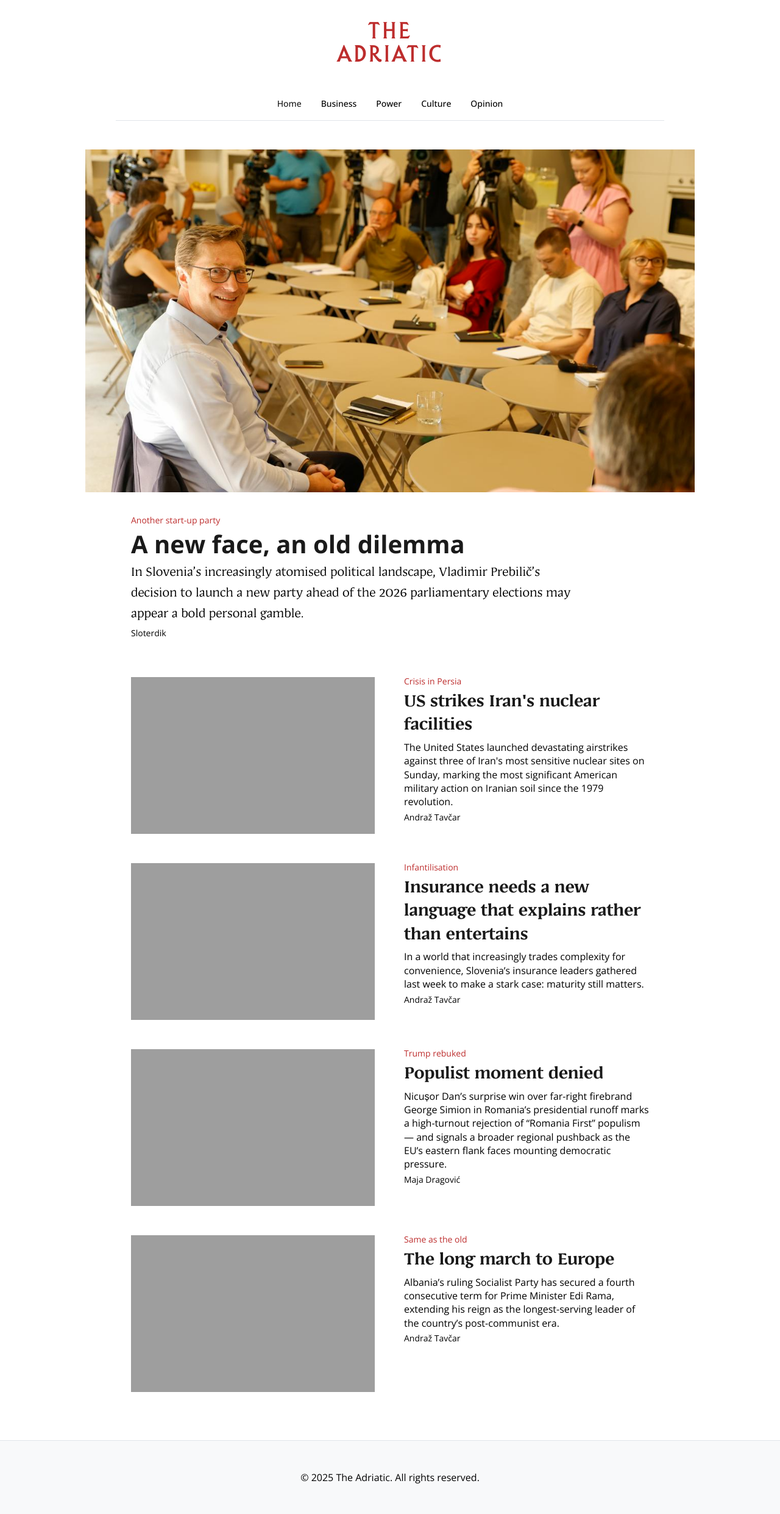
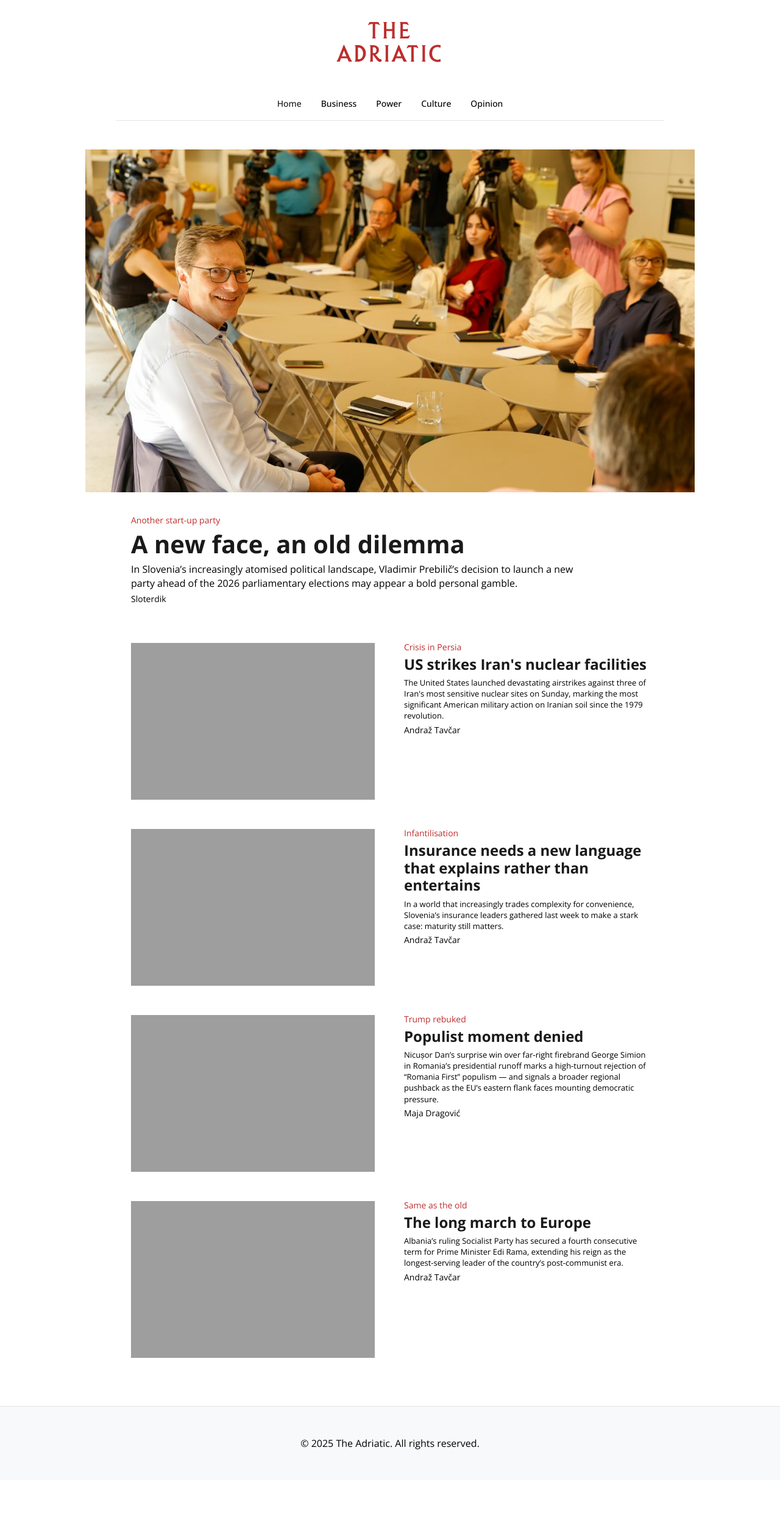
Before and after one commit to tfhoerest/azt, a Jekyll site: the page built from index.html, in a window 1280 px wide. Shown: the whole page at 61% size. Built offline with Jekyll 4.4.1, drawn with Linux system fonts in a browser that asks for light colours; the list of posts is cut into pages by our own code; after the commit the page ends 2426 px from its top, so only the background shows below that.

Commit message:
Update home.html

```diff
--- a/_layouts/home.html
+++ b/_layouts/home.html
@@ -85,9 +85,9 @@ layout: default
 }
 
 .hero-summary {
-    font-family: 'Adriatic22', Georgia, serif;
-    font-size: var(--z-ds-fontsize-24);
-    font-weight: 500;
+    font-family: 'Open Sans', Arial, sans-serif;
+    font-size: var(--z-ds-fontsize-20);
+    font-weight: 300;
     color: var(--z-ds-color-text-70);
     line-height: 1.2 !important;  /* Tighter line height */
     margin-top: 0px !important;  /* Remove any top margin */
@@ -127,8 +127,8 @@ layout: default
 }
 
 .article-content h3 {
-    font-family: 'Adriatic22', Georgia, serif;
-    font-size: var(--z-ds-fontsize-32);
+    font-family: 'Open Sans', Arial, sans-serif;  /* Changed from Adriatic22 to Open Sans */
+    font-size: var(--z-ds-fontsize-24);
     font-weight: 700;
     color: var(--z-ds-color-text-100);
     line-height: 1.3;
@@ -147,9 +147,9 @@ layout: default
 
 .article-excerpt {
     font-family: 'Open Sans', Arial, sans-serif;  /* Changed to Open Sans */
-    font-weight: 400;  /* Lighter weight for Open Sans */
+    font-weight: 300;  /* Lighter weight for Open Sans */
     color: var(--z-ds-color-text-70);
-    font-size: var(--z-ds-fontsize-16);  /* Smaller - was 22, now 16 */
+    font-size: 0.8125rem;  /* Smaller - 13px instead of 14px */
     line-height: 1.5;
     margin-bottom: var(--z-ds-space-s);  /* Space before author */
 }
@@ -262,7 +262,7 @@ layout: default
     }
 
     .article-excerpt {
-        font-size: 0.875rem;  /* Smaller excerpts - adjusted for Open Sans */
+        font-size: 0.75rem;  /* Smaller excerpts - 12px on mobile */
         line-height: 1.4;
         margin-top: 0;  /* Remove any top margin */
         margin-bottom: var(--z-ds-space-xxs);  /* Consistent tighter spacing */
```
